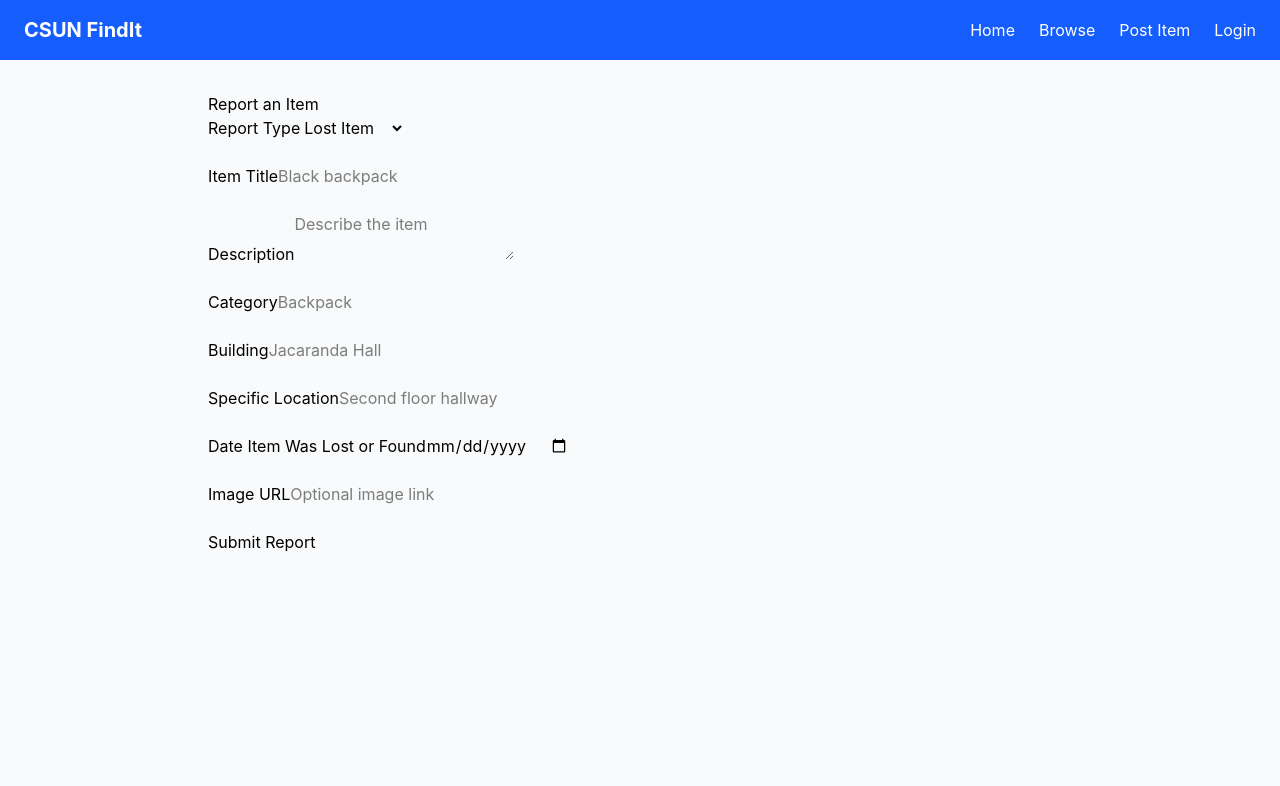
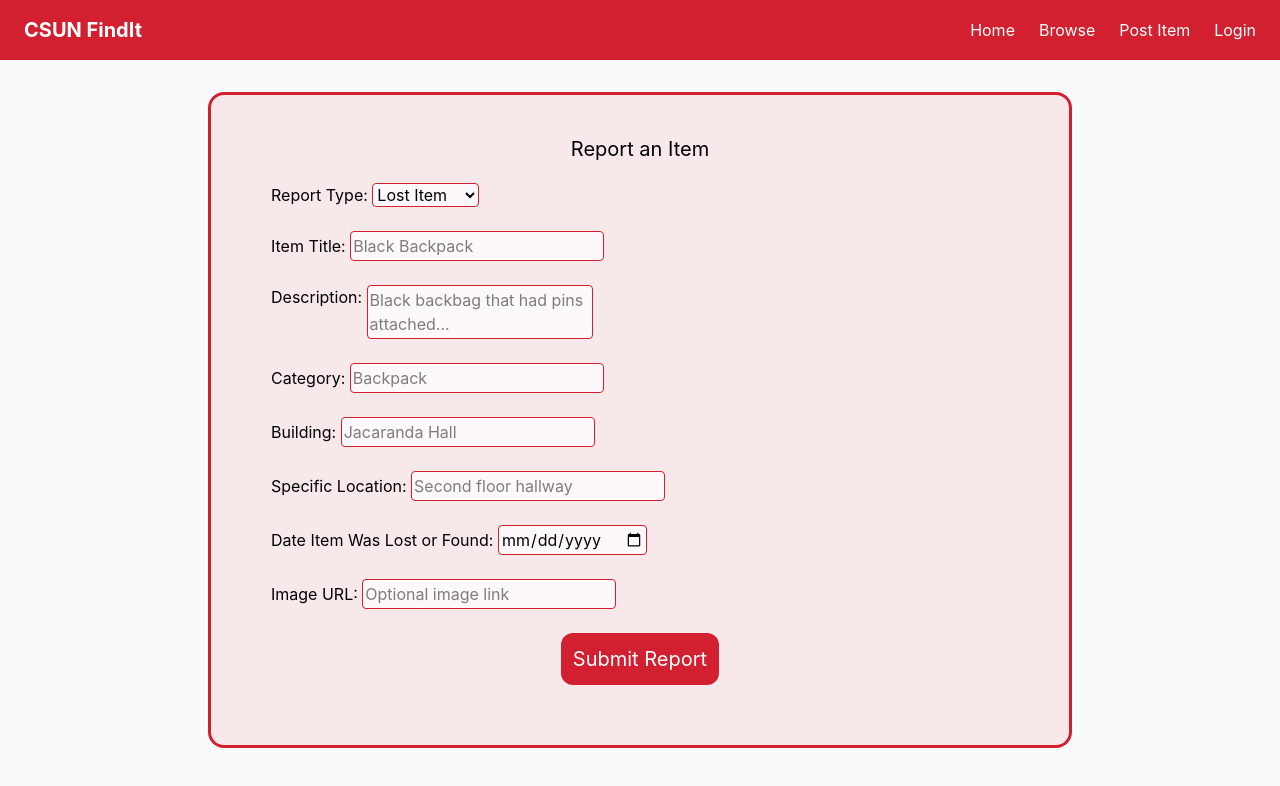
Before and after one commit to QuakerSoft/FindIt, a React (Vite) app: page /post in a window 1280 px wide. Shown: the top 786 px of the page. Built offline with nearby package versions, Linux system fonts and the light colour scheme; no server answers.

Commit message:
polishing submit form

```diff
--- a/src/components/Auth.jsx
+++ b/src/components/Auth.jsx
@@ -35,14 +35,14 @@ function Auth() {
 
     return (
         <div>
-            <h2>FindIt Login</h2>
+            <h2 class="pb-5">FindIt Login</h2>
 
             <input
             type="email"
             placeholder="Email"
             value={email}
             onChange={(e) => setEmail(e.target.value)}
-        />
+            />
 
         <br /><br />
 
--- a/src/components/ItemForm.jsx
+++ b/src/components/ItemForm.jsx
@@ -66,15 +66,14 @@ function ItemForm() {
   }
 
   return (
-    <form onSubmit={handleSubmit}>
-      <h2>Report an Item</h2>
-
-      <label htmlFor="type">Report Type</label>
-      <select
+    <form onSubmit={handleSubmit} className="px-15 pt-10 pb-15 border-3 border-[#D22030] rounded-2xl bg-[#D22030]/8">
+      <h2 class="pb-5 text-center text-xl">Report an Item</h2>
+      <label htmlFor="type">Report Type: </label>
+      <select className="bg-white/75 border border-[#D22030] rounded-sm"
         id="type"
         name="type"
         value={formData.type}
-        onChange={handleChange}
+        on Change={handleChange}
       >
         <option value="lost">Lost Item</option>
         <option value="found">Found Item</option>
@@ -83,25 +82,27 @@ function ItemForm() {
       <br />
       <br />
 
-      <label htmlFor="title">Item Title</label>
+      <label htmlFor="title">Item Title: </label>
       <input
+        className="p-0.5 border border-[#D22030] bg-white/75 rounded-sm"
         id="title"
         name="title"
         type="text"
-        placeholder="Black backpack"
+        placeholder="Black Backpack"
         value={formData.title}
         onChange={handleChange}
         required
-      />
+       />
 
       <br />
       <br />
 
-      <label htmlFor="description">Description</label>
+      <label htmlFor="description">Description: </label>
       <textarea
+        className="resize-none inline-block align-top p-0.5 border border-[#D22030] bg-white/75 rounded-sm"
         id="description"
         name="description"
-        placeholder="Describe the item"
+        placeholder="Black backbag that had pins attached..."
         value={formData.description}
         onChange={handleChange}
         required
@@ -110,8 +111,9 @@ function ItemForm() {
       <br />
       <br />
 
-      <label htmlFor="category">Category</label>
+      <label htmlFor="category">Category: </label>
       <input
+        className="p-0.5 border border-[#D22030] bg-white/75 rounded-sm"
         id="category"
         name="category"
         type="text"
@@ -124,8 +126,9 @@ function ItemForm() {
       <br />
       <br />
 
-      <label htmlFor="building">Building</label>
+      <label htmlFor="building">Building: </label>
       <input
+        className="p-0.5 border border-[#D22030] bg-white/75 rounded-sm"
         id="building"
         name="building"
         type="text"
@@ -138,8 +141,9 @@ function ItemForm() {
       <br />
       <br />
 
-      <label htmlFor="location">Specific Location</label>
+      <label htmlFor="location">Specific Location: </label>
       <input
+        className="p-0.5 border border-[#D22030] bg-white/75 rounded-sm"
         id="location"
         name="location"
         type="text"
@@ -152,10 +156,8 @@ function ItemForm() {
       <br />
       <br />
 
-      <label htmlFor="dateReported">
-        Date Item Was Lost or Found
-      </label>
-      <input
+      <label htmlFor="dateReported">Date Item Was Lost or Found: </label>
+      <input class="p-0.5 bg-white/75 border border-[#D22030] rounded-sm"
         id="dateReported"
         name="dateReported"
         type="date"
@@ -167,8 +169,9 @@ function ItemForm() {
       <br />
       <br />
 
-      <label htmlFor="imageUrl">Image URL</label>
+      <label htmlFor="imageUrl">Image URL: </label>
       <input
+        className="p-0.5 border border-[#D22030] bg-white/75 rounded-sm"
         id="imageUrl"
         name="imageUrl"
         type="url"
@@ -179,10 +182,11 @@ function ItemForm() {
 
       <br />
       <br />
-
-      <button type="submit" disabled={isSubmitting}>
-        {isSubmitting ? "Submitting..." : "Submit Report"}
-      </button>
+      <div class="text-center text-xl">
+        <button type="submit" disabled={isSubmitting} class="text-white bg-[#D22030] p-3 rounded-xl">
+          {isSubmitting ? "Submitting..." : "Submit Report"}
+        </button>
+      </div>
 
       {message && <p>{message}</p>}
     </form>
--- a/src/components/Navbar.jsx
+++ b/src/components/Navbar.jsx
@@ -2,15 +2,15 @@ import { Link } from 'react-router-dom';
 
 function Navbar() {
   return (
-    <nav className="bg-blue-600 text-white px-6 py-4 flex items-center justify-between">
+    <nav className="bg-[#D22030] text-white px-6 py-4 flex items-center justify-between">
       <Link to="/" className="text-xl font-bold">
         CSUN FindIt
       </Link>
       <div className="flex gap-6">
-        <Link to="/" className="hover:text-blue-200">Home</Link>
-        <Link to="/browse" className="hover:text-blue-200">Browse</Link>
-        <Link to="/post" className="hover:text-blue-200">Post Item</Link>
-        <Link to="/login" className="hover:text-blue-200">Login</Link>
+        <Link to="/" className="hover:text-red-200">Home</Link>
+        <Link to="/browse" className="hover:text-red-200">Browse</Link>
+        <Link to="/post" className="hover:text-red-200">Post Item</Link>
+        <Link to="/login" className="hover:text-red-200">Login</Link>
       </div>
     </nav>
   );
```
Also changed, not shown: 1 other file (tests, documents, lock files or other folders).
